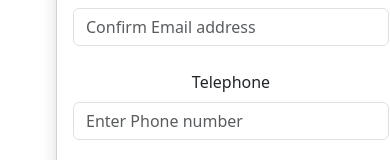
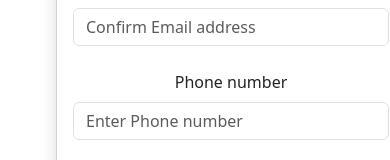
Before and after one commit to cobra4001/Quiz-nettside, a React (Vite) app in the folder QuizApp/: page /CreateUser in a window 390 px wide. Shown: the part 345-505 px from the top of the page. Built offline with nearby package versions, Linux system fonts and the light colour scheme.

Commit message:
Endret Telephone til phone i usercreation page

```diff
--- a/QuizApp/src/pages/user/UserCreationPage.tsx
+++ b/QuizApp/src/pages/user/UserCreationPage.tsx
@@ -131,7 +131,7 @@ const UserCreationPage: React.FC = () => {
             </Form.Group>
 
             <Form.Group className="mb-3" controlId="formTelephone">
-              <Form.Label>Telephone</Form.Label>
+              <Form.Label>Phone number</Form.Label>
               <Form.Control
                 type="tel"
                 placeholder="Enter Phone number"
```
